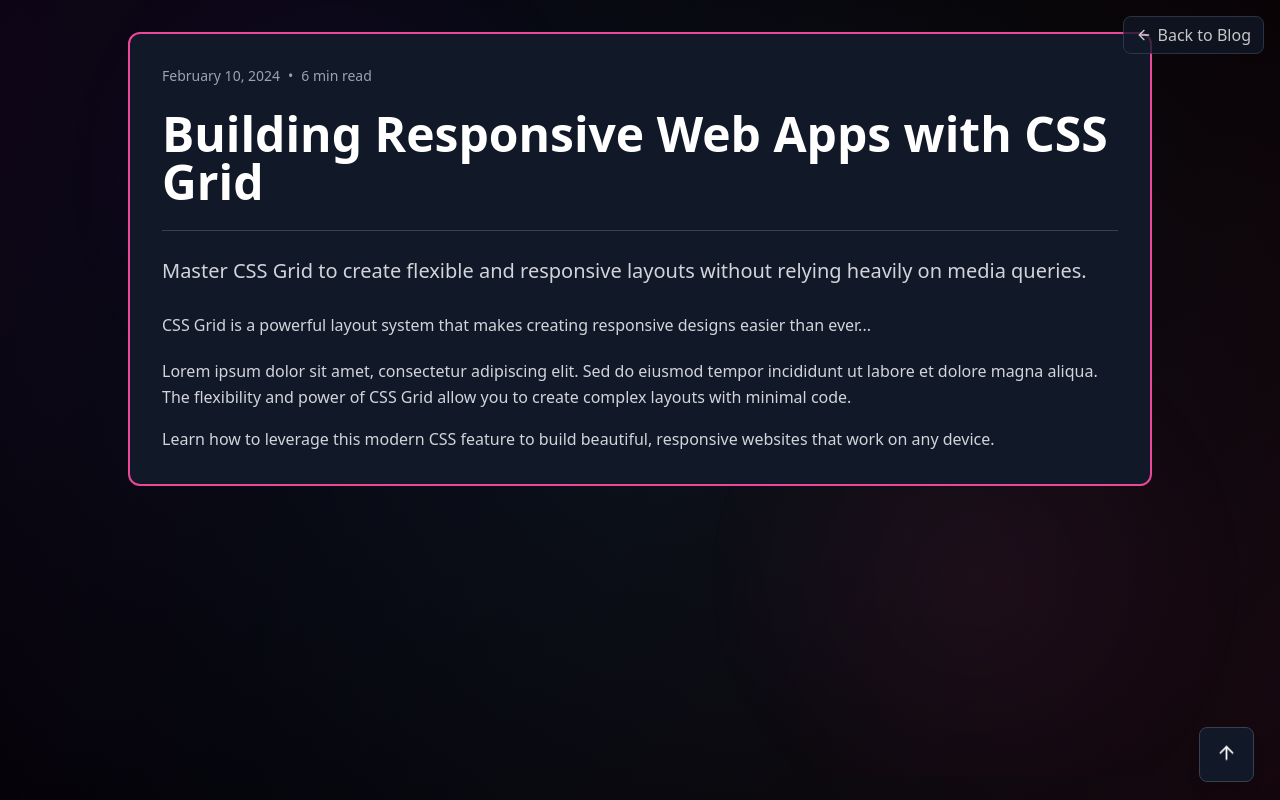
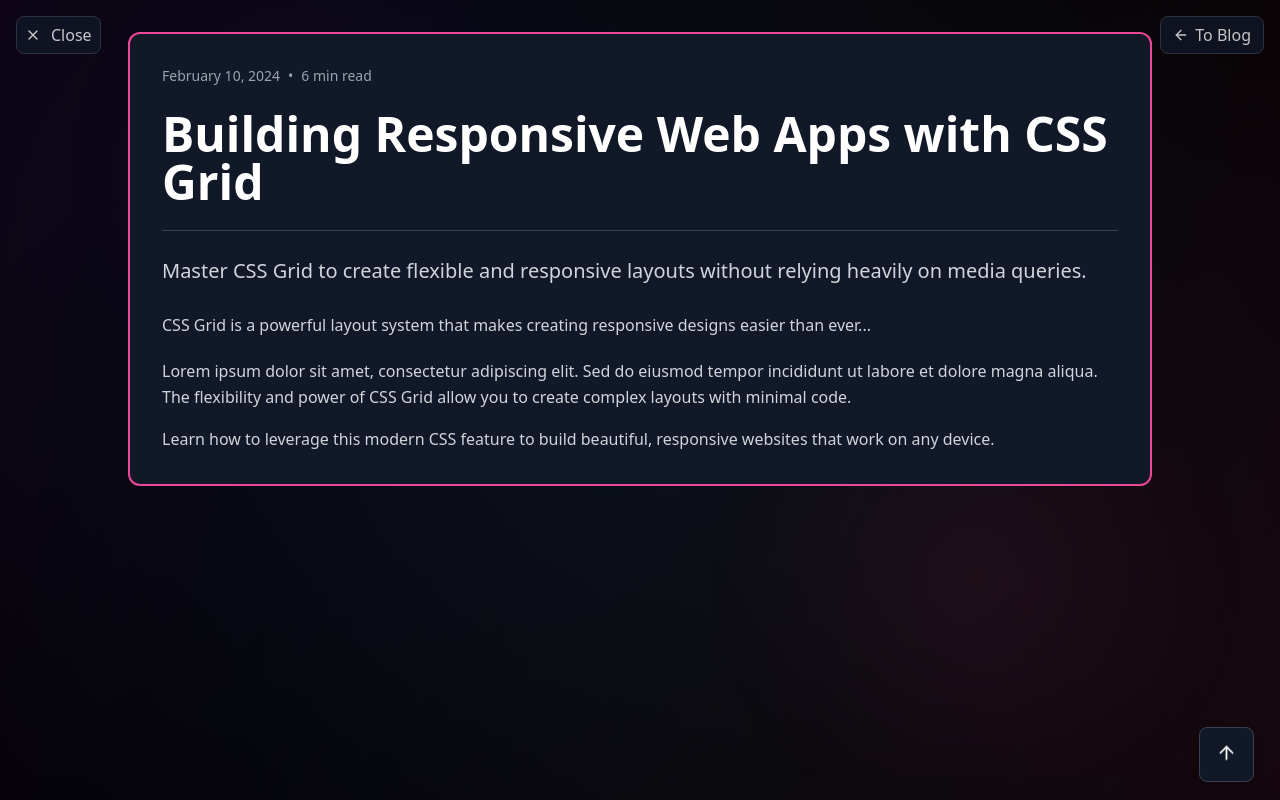
Before and after one commit to eriksantoso017-spec/webporto, a Next.js app: page /blog/building-responsive-web-apps-with-css-grid in a window 1280 px wide. Built offline with nearby package versions, Linux system fonts and the light colour scheme.

Commit message:
fix close button disappear commit

```diff
--- a/app/blog/BlogListClient.jsx
+++ b/app/blog/BlogListClient.jsx
@@ -1,10 +1,13 @@
 "use client";
 
 import Link from "next/link";
+import { useRouter } from "next/navigation";
 import { Button } from "@/components/ui/Components";
-import { ArrowUp } from "lucide-react";
+import { ArrowUp, X } from "lucide-react";
 
 export default function BlogListClient({ blogPosts }) {
+  const router = useRouter();
+
   const scrollToTop = () => {
     window.scrollTo({
       top: 0,
@@ -15,6 +18,13 @@ export default function BlogListClient({ blogPosts }) {
   return (
     <>
       <div className="min-h-screen p-8 bg-black blog-background">
+        <Button
+          onClick={() => router.push("/")}
+          className="close-btn fixed top-4 left-4 z-[100] bg-gray-900 text-white hover:bg-gray-800 border border-gray-700 hover:border-red-500 w-10 h-10 md:w-auto md:h-auto md:px-2 md:py-1.5 p-0 flex items-center justify-center rounded-lg animate-pulse-slow hover:scale-110 md:hover:scale-105 hover:shadow-lg hover:shadow-red-500/50 transition-all duration-300 group"
+        >
+          <X className="w-6 h-6 md:w-4 md:h-4 md:mr-2.5 group-hover:rotate-90 transition-transform duration-300" />
+          <span className="hidden md:inline">Close</span>
+        </Button>
         <div className="max-w-5xl mx-auto blog-content">
           <h1 className="text-4xl md:text-5xl font-bold text-white mb-12 text-center">
             Blog Posts
--- a/app/blog/[slug]/BlogPostClient.jsx
+++ b/app/blog/[slug]/BlogPostClient.jsx
@@ -1,12 +1,15 @@
 "use client";
 
 import Link from "next/link";
+import { useRouter } from "next/navigation";
 import { Button } from "@/components/ui/Components";
-import { ArrowLeft, ArrowUp } from "lucide-react";
+import { ArrowLeft, ArrowUp, X } from "lucide-react";
 import ReactMarkdown from "react-markdown";
 import rehypeRaw from "rehype-raw";
 
 export default function BlogPostClient({ post }) {
+  const router = useRouter();
+
   const scrollToTop = () => {
     window.scrollTo({
       top: 0,
@@ -16,14 +19,20 @@ export default function BlogPostClient({ post }) {
 
   return (
     <div className="min-h-screen p-8 bg-black blog-background">
+      <Button
+        onClick={() => router.push("/")}
+        className="close-btn fixed top-4 left-4 z-[100] bg-gray-900 text-white hover:bg-gray-800 border border-gray-700 hover:border-red-500 w-10 h-10 md:w-auto md:h-auto md:px-2 md:py-1.5 p-0 flex items-center justify-center rounded-lg animate-pulse-slow hover:scale-110 md:hover:scale-105 hover:shadow-lg hover:shadow-red-500/50 transition-all duration-300 group"
+      >
+        <X className="w-6 h-6 md:w-4 md:h-4 md:mr-2.5 group-hover:rotate-90 transition-transform duration-300" />
+        <span className="hidden md:inline">Close</span>
+      </Button>
+      <Link href="/blog">
+        <Button className="back-to-blog-btn fixed top-4 right-4 z-50 bg-gray-900 text-white hover:bg-gray-800 border border-gray-700 hover:border-pink-500 w-10 h-10 md:w-auto md:h-auto md:px-3 md:py-1.5 p-0 flex items-center justify-center animate-pulse-slow hover:scale-110 md:hover:scale-105 hover:shadow-lg hover:shadow-pink-500/50 transition-all duration-300 group">
+          <ArrowLeft className="w-6 h-6 md:w-4 md:h-4 md:mr-1.5 group-hover:-translate-x-1 transition-transform duration-300" />
+          <span className="hidden md:inline">To Blog</span>
+        </Button>
+      </Link>
       <div className="max-w-5xl mx-auto blog-content">
-        <Link href="/blog">
-          <Button className="back-to-blog-btn fixed top-4 right-4 z-50 bg-gray-900 text-white hover:bg-gray-800 border border-gray-700 hover:border-pink-500 w-10 h-10 md:w-auto md:h-auto md:px-3 md:py-1.5 p-0 flex items-center justify-center animate-pulse-slow hover:scale-110 md:hover:scale-105 hover:shadow-lg hover:shadow-pink-500/50 transition-all duration-300 group mb-6">
-            <ArrowLeft className="w-6 h-6 md:w-4 md:h-4 md:mr-1.5 group-hover:-translate-x-1 transition-transform duration-300" />
-            <span className="hidden md:inline">Back to Blog</span>
-          </Button>
-        </Link>
-
         <article className="bg-gray-900 border-2 border-pink-500 rounded-xl p-8 space-y-6">
           <div className="flex items-center gap-2 text-sm text-gray-400">
             <span>{post.date}</span>
```
